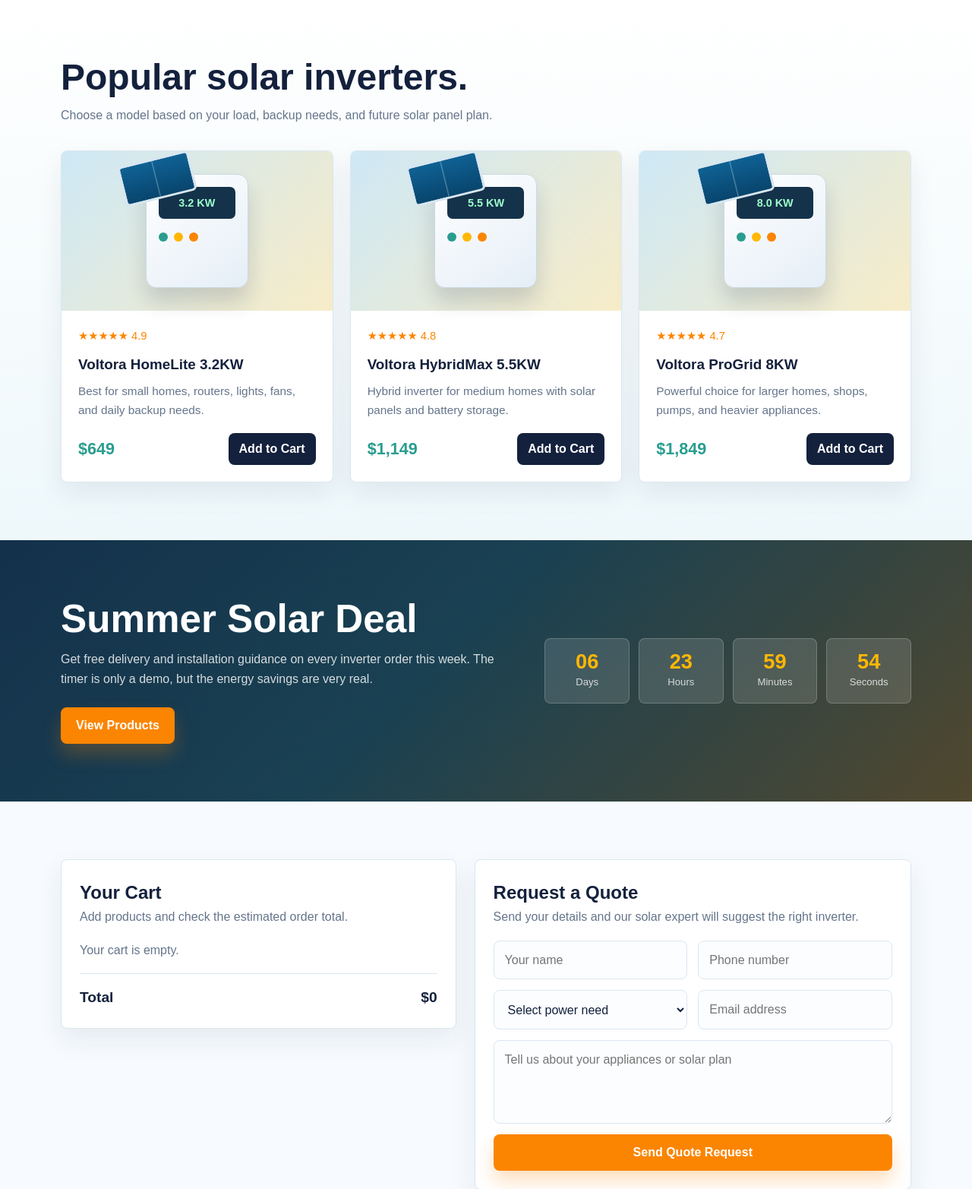
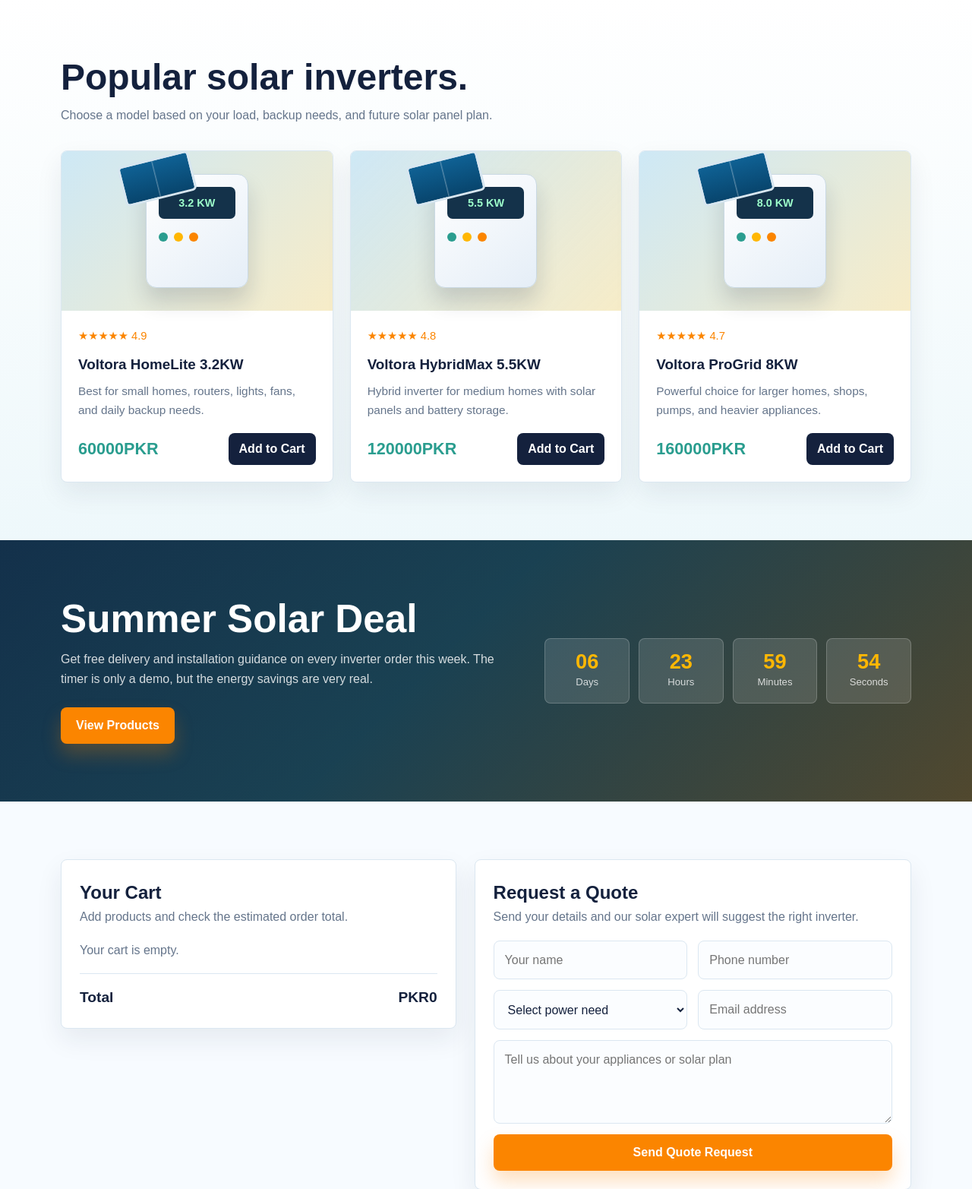
Before and after one commit to hamza540287/Solar-Inverter, a Flask app: page / in a window 1280 px wide. Shown: the part 1340-2905 px from the top of the page at 76% size. Run offline with Flask 3, Linux system fonts and the light colour scheme.

Commit message:
change currency $ to PKR

```diff
--- a/templates/ecom.html
+++ b/templates/ecom.html
@@ -915,8 +915,8 @@
                             <h3>Voltora HomeLite 3.2KW</h3>
                             <p>Best for small homes, routers, lights, fans, and daily backup needs.</p>
                             <div class="product-meta">
-                                <span class="price">$649</span>
-                                <button class="add-cart" type="button" data-name="Voltora HomeLite 3.2KW" data-price="649">Add to Cart</button>
+                                <span class="price">60000PKR</span>
+                                <button class="add-cart" type="button" data-name="Voltora HomeLite 3.2KW" data-price="60000">Add to Cart</button>
                             </div>
                         </div>
                     </article>
@@ -933,8 +933,8 @@
                             <h3>Voltora HybridMax 5.5KW</h3>
                             <p>Hybrid inverter for medium homes with solar panels and battery storage.</p>
                             <div class="product-meta">
-                                <span class="price">$1,149</span>
-                                <button class="add-cart" type="button" data-name="Voltora HybridMax 5.5KW" data-price="1149">Add to Cart</button>
+                                <span class="price">120000PKR</span>
+                                <button class="add-cart" type="button" data-name="Voltora HybridMax 5.5KW" data-price="120000">Add to Cart</button>
                             </div>
                         </div>
                     </article>
@@ -951,8 +951,8 @@
                             <h3>Voltora ProGrid 8KW</h3>
                             <p>Powerful choice for larger homes, shops, pumps, and heavier appliances.</p>
                             <div class="product-meta">
-                                <span class="price">$1,849</span>
-                                <button class="add-cart" type="button" data-name="Voltora ProGrid 8KW" data-price="1849">Add to Cart</button>
+                                <span class="price">160000PKR</span>
+                                <button class="add-cart" type="button" data-name="Voltora ProGrid 8KW" data-price="160000">Add to Cart</button>
                             </div>
                         </div>
                     </article>
@@ -987,7 +987,7 @@
                     </div>
                     <div class="cart-total">
                         <span>Total</span>
-                        <span id="cartTotal">$0</span>
+                        <span id="cartTotal">PKR0</span>
                     </div>
                 </div>
 
@@ -1070,7 +1070,7 @@
 
             if (cart.length === 0) {
                 cartList.innerHTML = '<p style="color: var(--muted);">Your cart is empty.</p>';
-                cartTotal.textContent = "$0";
+                cartTotal.textContent = "PKR0";
                 return;
             }
 
@@ -1083,7 +1083,7 @@
                 const row = document.createElement("div");
                 row.className = "cart-item";
                 row.innerHTML =
-                    "<div><strong>" + item.name + "</strong><br><small>$" + item.price.toLocaleString() + "</small></div>" +
+                    "<div><strong>" + item.name + "</strong><br><small>PKR" + item.price.toLocaleString() + "</small></div>" +
                     '<button class="remove-item" type="button" aria-label="Remove item">×</button>';
 
                 row.querySelector("button").addEventListener("click", function () {
@@ -1094,7 +1094,7 @@
                 cartList.appendChild(row);
             });
 
-            cartTotal.textContent = "$" + total.toLocaleString();
+            cartTotal.textContent = "PKR" + total.toLocaleString();
         }
 
         function scrollToCart() {
```
